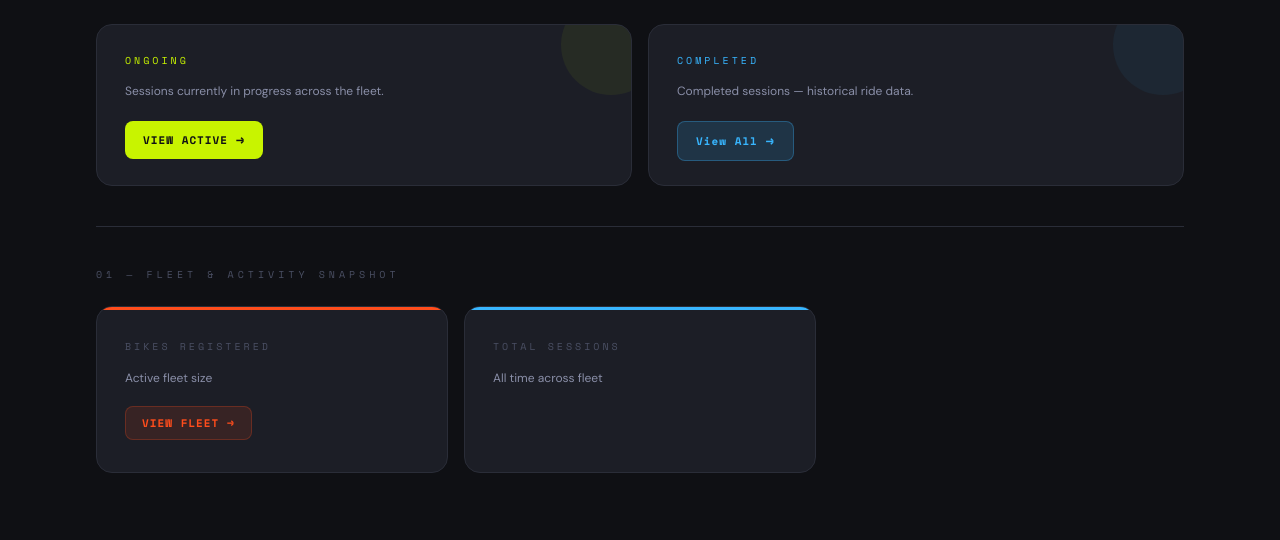
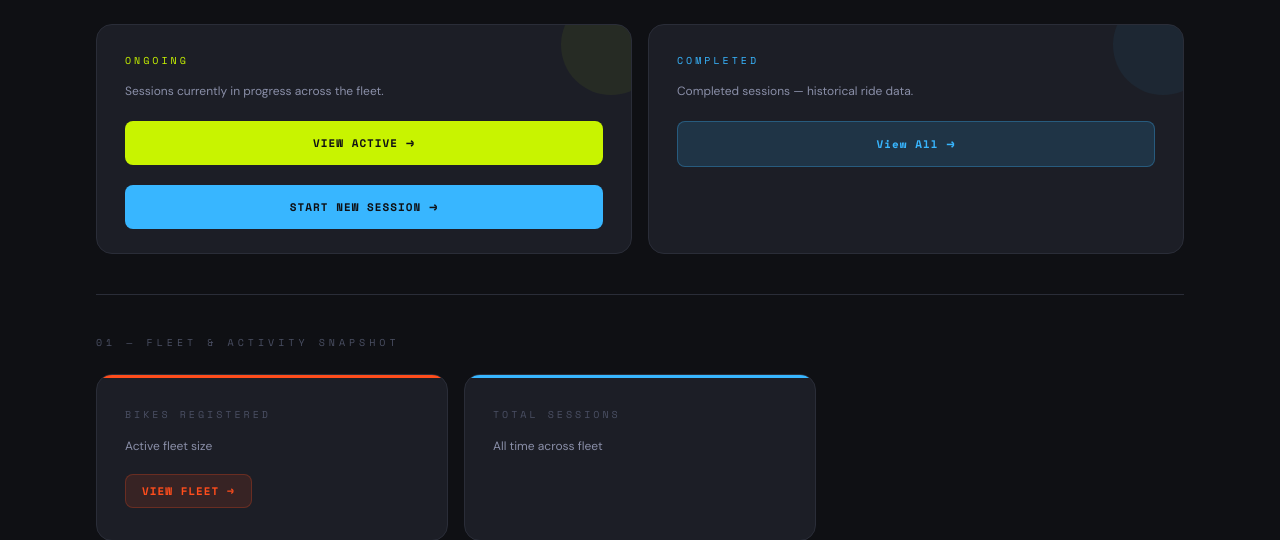
Before and after one commit to barasapeter/BIKELEASE, a FastAPI app: template apps/web/templates/shop.html in a window 1280 px wide. Shown: the part 466-1006 px from the top of the page. Before the commit the page ends 939 px from the top, so only its background shows below. Run offline with FastAPI, Linux system fonts and the light colour scheme; the template is opened without the code that fills it, so the values that code supplies are empty; parts of the project's set-up code (start-up, migrations or seed data) failed here and were passed over.

Commit message:
Start new session: template

```diff
--- a/apps/web/static/css/shop.css
+++ b/apps/web/static/css/shop.css
@@ -291,15 +291,18 @@
   .session-link {
     display: inline-flex;
     align-items: center;
+    justify-content: center;
     gap: 8px;
     margin-top: 20px;
     font-family: 'Space Mono', monospace;
     font-size: 11px;
     letter-spacing: 1px;
     text-decoration: none;
-    padding: 9px 18px;
+    padding: 12px 21px;
     border-radius: 8px;
     font-weight: 700;
+    margin: 20px auto 0;
+    display: flex;
   }
 
   .session-link::after {
@@ -312,8 +315,17 @@
     color: var(--asphalt);
   }
 
+  .session-card.active-card .session-link.secondary {
+    background: var(--sky);
+    color: var(--asphalt);
+  }
+
   .session-card.active-card .session-link:hover {
     background: var(--volt-dim);
+  }
+
+  .session-card.active-card .session-link.secondary:hover {
+    background: var(--sky-dim);
   }
 
   .session-card.past-card .session-link {
--- a/apps/web/templates/shop.html
+++ b/apps/web/templates/shop.html
@@ -43,6 +43,7 @@
           <div class="session-count">{{ active }}</div>
           <div class="session-desc">Sessions currently in progress across the fleet.</div>
           <a href="/sessions/{{ shop.id }}?filter=active" class="session-link">VIEW ACTIVE</a>
+          <a href="/start-session/{{ shop.id }}" class="session-link secondary">START NEW SESSION</a>
         </div>
 
         <!-- PAST -->
```
